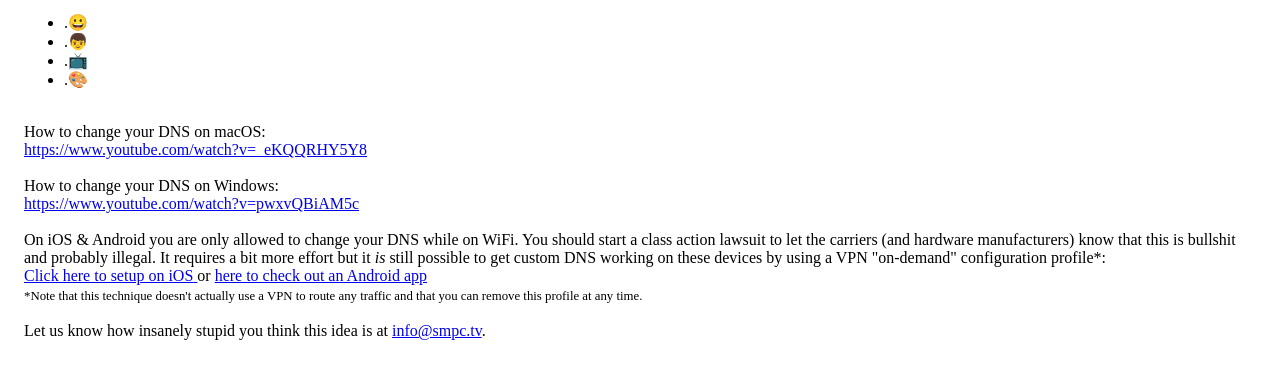
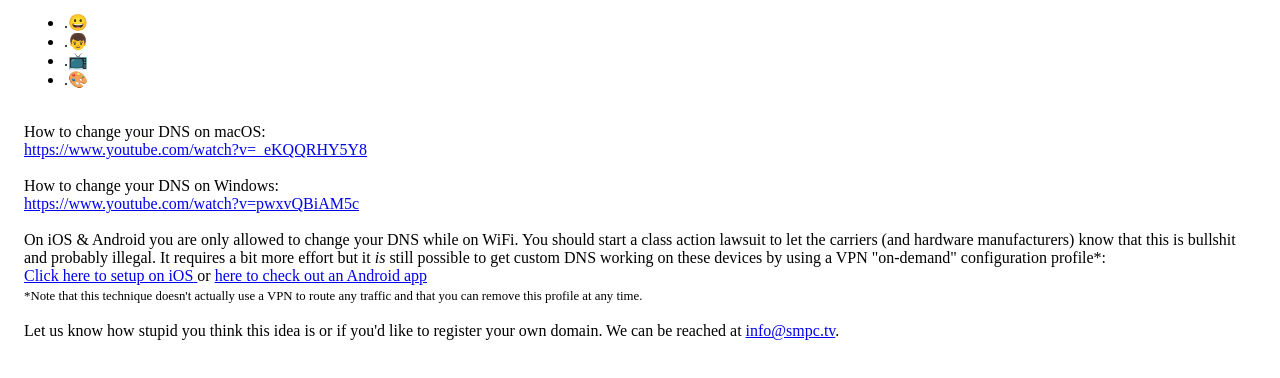
Before and after one commit to jessetane/dns.smpc.tv, a website: page public/index.html in a window 1280 px wide. Shown: the part 176-554 px from the top of the page. Drawn offline with Linux system fonts and the light colour scheme.

Commit message:
tweak copy

```diff
--- a/public/index.html
+++ b/public/index.html
@@ -71,7 +71,7 @@
       </div>
       <div class=small>*Note that this technique doesn't actually use a VPN to route any traffic and that you can remove this profile at any time.</div>
       <br>
-      <div>Let us know how insanely stupid you think this idea is at <a href=mailto:info@smpc.tv>info@smpc.tv</a>.</div>
+      <div>Let us know how stupid you think this idea is or if you'd like to register your own domain. We can be reached at <a href=mailto:info@smpc.tv>info@smpc.tv</a>.</div>
     </div>
   </body>
 </html>
```
